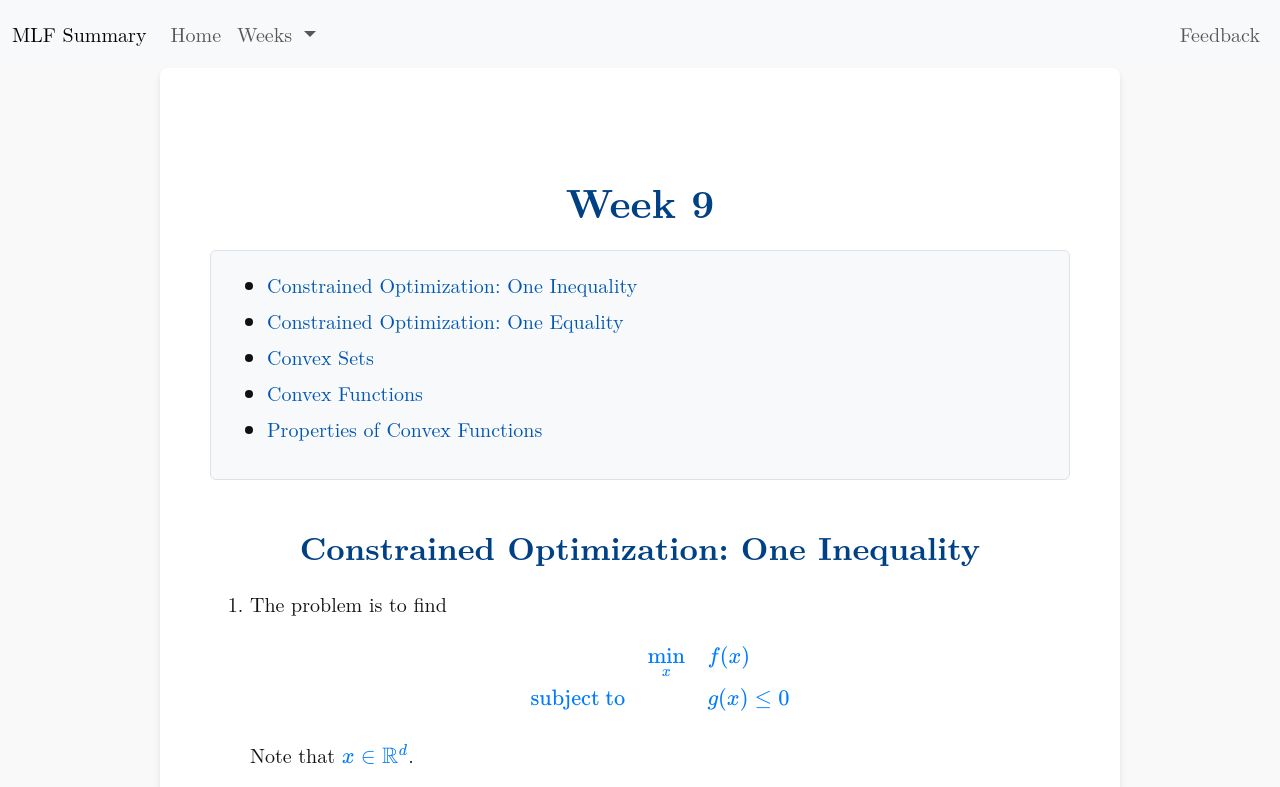
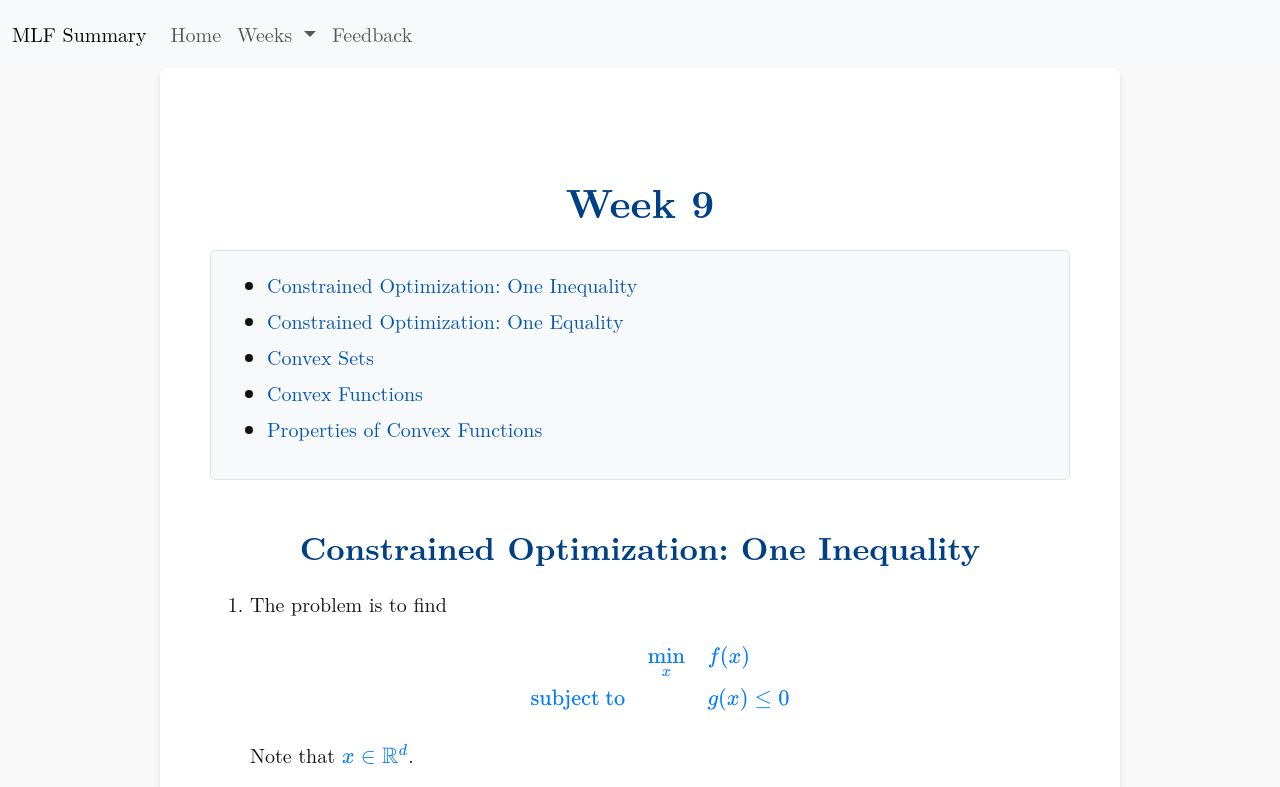
Before and after one commit to 22f3001517/mlf-ta-notes, a plain HTML site: page week_9.html in a window 1280 px wide. Shown: the top 787 px of the page. Drawn offline with nearby package versions, Linux system fonts and the light colour scheme.

Commit message:
Update week_9.html

```diff
--- a/week_9.html
+++ b/week_9.html
@@ -54,9 +54,7 @@
             <li><a class="dropdown-item" href="week_11.html">Week 11</a></li>
             <li><a class="dropdown-item" href="week_12.html">Week 12</a></li>
           </ul>
-        </li>
-        </ul>
-        <ul class="navbar-nav ms-auto">
+
         <li class="nav-item">
          <a class="nav-link" href="feedback.html">Feedback</a>
         </li>
```
